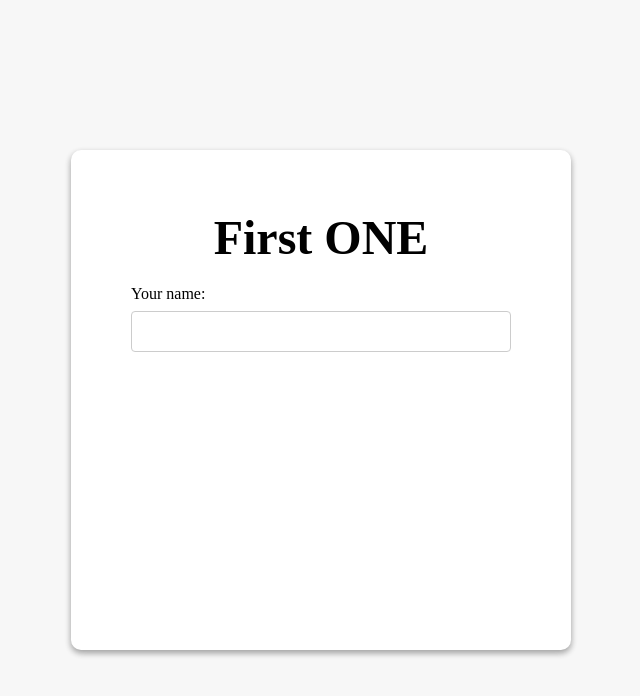
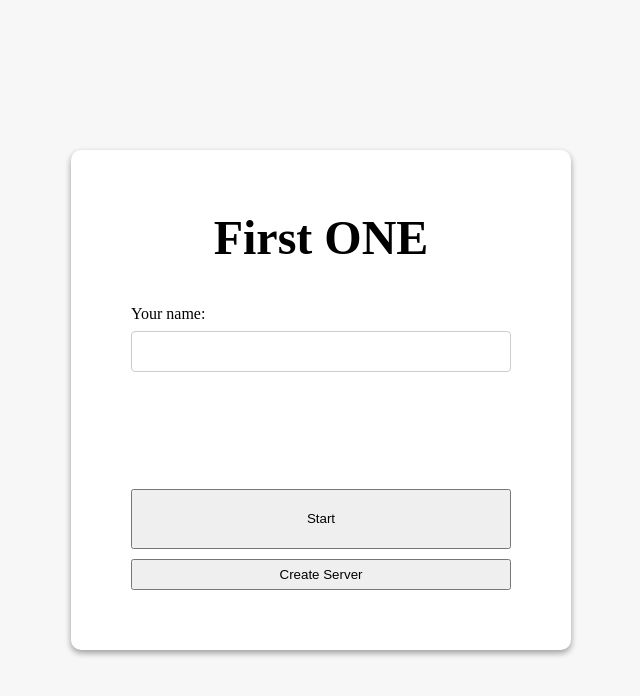
Before and after one commit to feftio/the-first, a React app: page / in a window 1280 px wide. Shown: the top 696 px of the page, without its empty margins (319-959 px from the left). Built offline with nearby package versions, Linux system fonts and the light colour scheme.

Commit message:
create start and create server buttons for home page

```diff
--- a/src/components/pages/home/HomePage.module.scss
+++ b/src/components/pages/home/HomePage.module.scss
@@ -19,3 +19,20 @@
     border-radius: 10px;
     box-shadow: 0 3px 6px rgb(0 0 0 / 16%), 0 3px 6px rgb(0 0 0 / 23%);
 }
+
+.start-button {
+    display: block;
+    width: 100%;
+    height: 200px;
+}
+
+.create-server-button {
+    display: block;
+    width: 100%;
+    height: 100px;
+    margin-top: 10px;
+}
+
+.empty {
+    height: 100%;
+}
--- a/src/components/pages/home/index.jsx
+++ b/src/components/pages/home/index.jsx
@@ -1,15 +1,18 @@
 import React from "react";
-import TextField from "../../fields/text-field";
+import TextField from "src/components/fields/text-field";
 import css from "./HomePage.module.scss";
 
 export default function HomePage() {
     return (
         <div className={css["container"]}>
             <div className={css["box"]}>
-                <h1 className="h1" style={{ paddingBottom: "20px" }}>
+                <h1 className="h1" style={{ paddingBottom: "40px" }}>
                     First ONE
                 </h1>
                 <TextField name="Your name:" fullWidth />
+                <div className={css["empty"]}> </div>
+                <button className={css["start-button"]}>Start</button>
+                <button className={css["create-server-button"]}>Create Server</button>
             </div>
         </div>
     );
```
